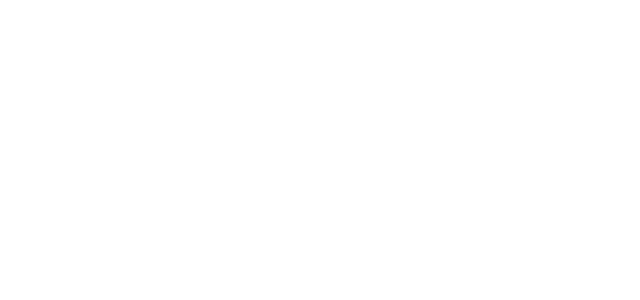
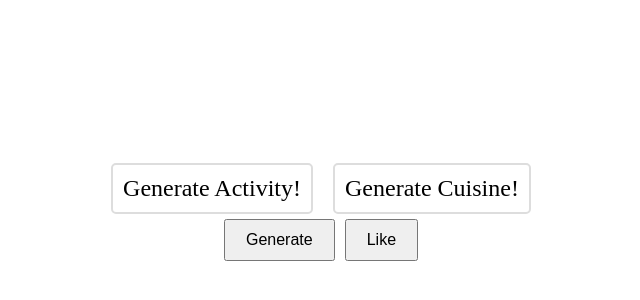
Before and after one commit to syedomair0/ByteMe-Hackathon, a React (Create React App) app in the folder byte-me/: page /casino in a window 1280 px wide. Before the commit this address had no page. Shown: the part 194-494 px from the top of the page, without its empty margins (319-959 px from the left). Built offline with nearby package versions, Linux system fonts and the light colour scheme.

Commit message:
slotmachine

```diff
--- a/byte-me/src/App.js
+++ b/byte-me/src/App.js
@@ -2,8 +2,9 @@
 import { BrowserRouter as Router, Routes, Route } from 'react-router-dom';
 import Login from './pages/login';
 import Home from './components/Home';
-import SwipingFeature from './components/SwipingFeature'; // Import the new component
+import ResultPage from './ResultPage';
 import "./App.css";
+import CasinoRoller from './CasinoRoller';
 import { useEffect, useState } from 'react'
 
 function App() {
@@ -14,9 +15,10 @@
     <div className="App">
       <Router>
         <Routes>
-        <Route path="/" element={<Home email={email} loggedIn={loggedIn} setLoggedIn={setLoggedIn} />} />
+          <Route path="/" element={<Home email={email} loggedIn={loggedIn} setLoggedIn={setLoggedIn} />} />
           <Route path="/login" element={<Login setLoggedIn={setLoggedIn} setEmail={setEmail} />} />
-          <Route path="/swipe" element={<SwipingFeature />} />
+          <Route path="/casino" element={<CasinoRoller />} />
+          <Route path="/result" element={<ResultPage />} />
         </Routes>
       </Router>
     </div>
--- /dev/null
+++ b/byte-me/src/CasinoRoller.css
@@ -0,0 +1,46 @@
+.casino-roller {
+    display: flex;
+    flex-direction: column;
+    align-items: center;
+    justify-content: center;
+    height: 100vh;
+  }
+
+  .slot {
+    display: flex;
+    justify-content: center;
+    align-items: center;
+  }
+
+  .activity, .cuisine {
+    font-size: 24px;
+    margin: 0 10px;
+    padding: 10px;
+    border: 2px solid #ddd;
+    border-radius: 5px;
+    animation: stopEffect 0.3s ease-out;
+  }
+
+  .controls button {
+    margin: 5px;
+    padding: 10px 20px;
+    font-size: 16px;
+    cursor: pointer;
+  }
+
+  @keyframes rolling {
+    0% { transform: translateY(0); }
+    100% { transform: translateY(-100%); }
+  }
+
+  @keyframes stopEffect {
+    0% { transform: scale(1); }
+    50% { transform: scale(1.1); }
+    100% { transform: scale(1); }
+  }
+
+  .rolling {
+    animation-name: rolling;
+    animation-duration: 1s;
+    animation-timing-function: ease-out;
+  }
--- /dev/null
+++ b/byte-me/src/CasinoRoller.js
@@ -0,0 +1,43 @@
+import React, { useState } from 'react';
+import { useNavigate } from 'react-router-dom';
+import './CasinoRoller.css';
+
+const activities = ['Movie', 'Golf', 'Hike', 'Shopping', 'Bowling', 'Arcade', 'Beach', 'Kayaking', 'Amusement Parks'];
+const cuisines = ['Italian', 'Mexican', 'Japanese', 'American', 'Thai', 'Indian', 'Chinese', 'Middle East'];
+
+const CasinoRoller = () => {
+  const navigate = useNavigate();
+  const [activity, setActivity] = useState('Generate Activity!');
+  const [cuisine, setCuisine] = useState('Generate Cuisine!');
+  const [isRolling, setIsRolling] = useState(false);
+
+  const generateBoth = () => {
+    setIsRolling(true);
+    setTimeout(() => {
+      setIsRolling(false);
+      const activityIndex = Math.floor(Math.random() * activities.length);
+      const cuisineIndex = Math.floor(Math.random() * cuisines.length);
+      setActivity(activities[activityIndex]);
+      setCuisine(cuisines[cuisineIndex]);
+    }, 1000); // Duration of rolling animation
+  };
+
+  const likeBoth = () => {
+    navigate('/result', { state: { activity, cuisine } });
+  };
+
+  return (
+    <div className="casino-roller">
+      <div className="slot" onAnimationEnd={() => setIsRolling(false)}>
+        <div className={`activity ${isRolling ? 'rolling' : ''}`}>{activity}</div>
+        <div className={`cuisine ${isRolling ? 'rolling' : ''}`}>{cuisine}</div>
+      </div>
+      <div className="controls">
+        <button onClick={generateBoth}>Generate</button>
+        <button onClick={likeBoth}>Like</button>
+      </div>
+    </div>
+  );
+};
+
+export default CasinoRoller;
--- /dev/null
+++ b/byte-me/src/ResultPage.js
@@ -0,0 +1,16 @@
+import React from 'react';
+import { useLocation } from 'react-router-dom'; // Import useLocation
+
+const ResultPage = () => {
+  const location = useLocation(); // Hook to access the current location and state
+  const { activity, cuisine } = location.state; // Destructure the passed state
+
+  return (
+    <div>
+      <h2>Activity: {activity}</h2>
+      <h2>Cuisine: {cuisine}</h2>
+    </div>
+  );
+};
+
+export default ResultPage;
--- /dev/null
+++ b/byte-me/src/components/Home.js
@@ -0,0 +1,31 @@
+import React from 'react'
+import { useNavigate } from 'react-router-dom'
+
+const Home = (props) => {
+  const { loggedIn, email } = props
+  const navigate = useNavigate()
+
+  const onButtonClick = () => {
+    // You'll update this function later
+  }
+
+  return (
+    <div className="mainContainer">
+      <div className={'titleContainer'}>
+        <div>Welcome!</div>
+      </div>
+      <div>This is the home page.</div>
+      <div className={'buttonContainer'}>
+        <input
+          className={'inputButton'}
+          type="button"
+          onClick={onButtonClick}
+          value={loggedIn ? 'Log out' : 'Log in'}
+        />
+        {loggedIn ? <div>Your email address is {email}</div> : <div />}
+      </div>
+    </div>
+  )
+}
+
+export default Home
```
